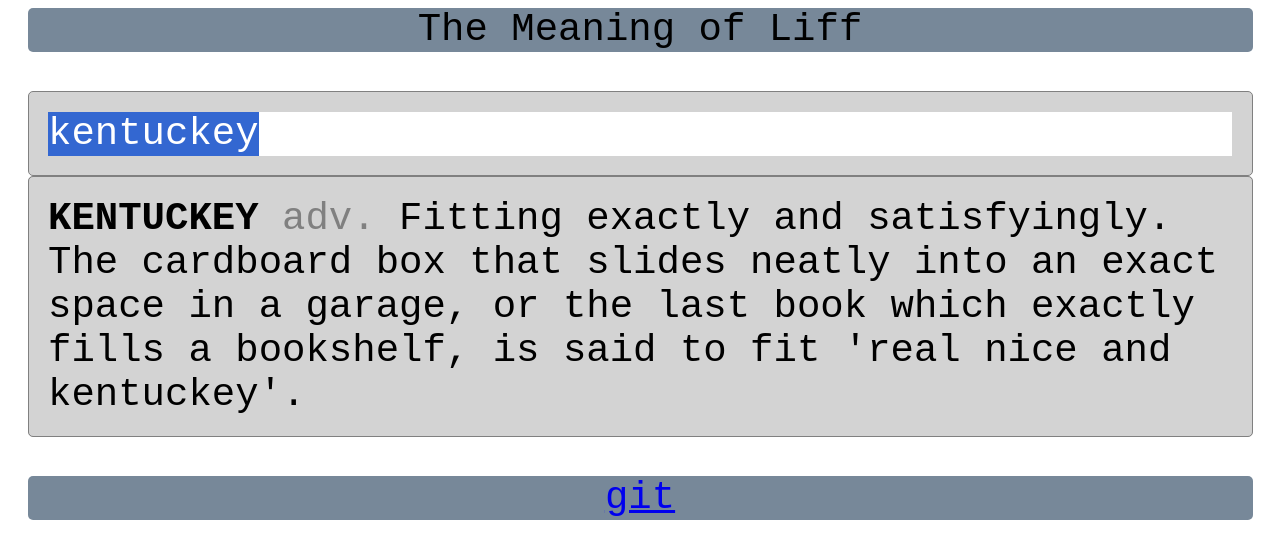
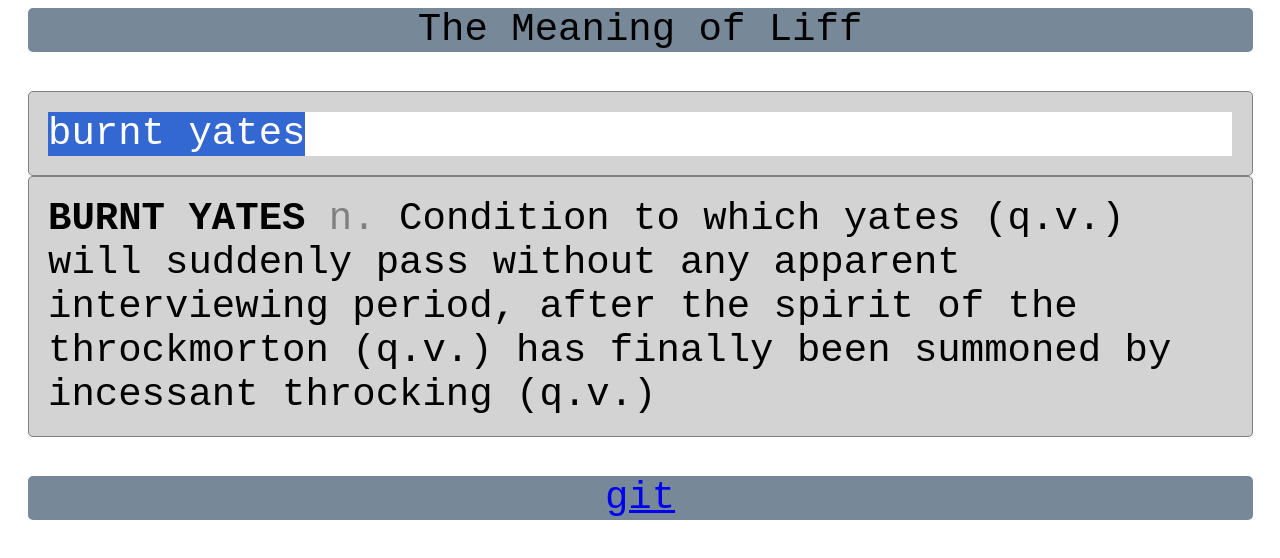
Before and after one commit to jeffseif/liff, a plain HTML site: page index.html in a window 1280 px wide. Drawn offline with Linux system fonts and the light colour scheme.

Commit message:
Show random word upon load, rather than kentuckey

```diff
--- a/index.html
+++ b/index.html
@@ -11,7 +11,7 @@
 
   <div id='liff'>
     <div id='input'>
-      <input type=text' id='lookup' onkeyup='updateResults();' value='kentuckey'>
+      <input type=text' id='lookup' onkeyup='updateResults();'>
     </div>
     <div id='results'></div>
   </div>
--- a/static/js/liff.js
+++ b/static/js/liff.js
@@ -3,12 +3,20 @@
 var WORDS;
 var MAX_MATCHES = 5;
 
+function randomElementFromArray(array) {
+    var index = Math.floor(Math.random() * array.length);
+    return array[index];
+};
+
 function onLoad() {
     DICT = JSON.parse(DICT);
-    WORDS = new Set(Object.keys(DICT));
+
+    WORDS = Object.keys(DICT);
+    var word = randomElementFromArray(WORDS);
+    WORDS = new Set(WORDS);
 
     lookup = document.getElementById('lookup')
-    lookup.focus();
+    lookup.value = word;
     lookup.select();
 
     updateResults();
```
